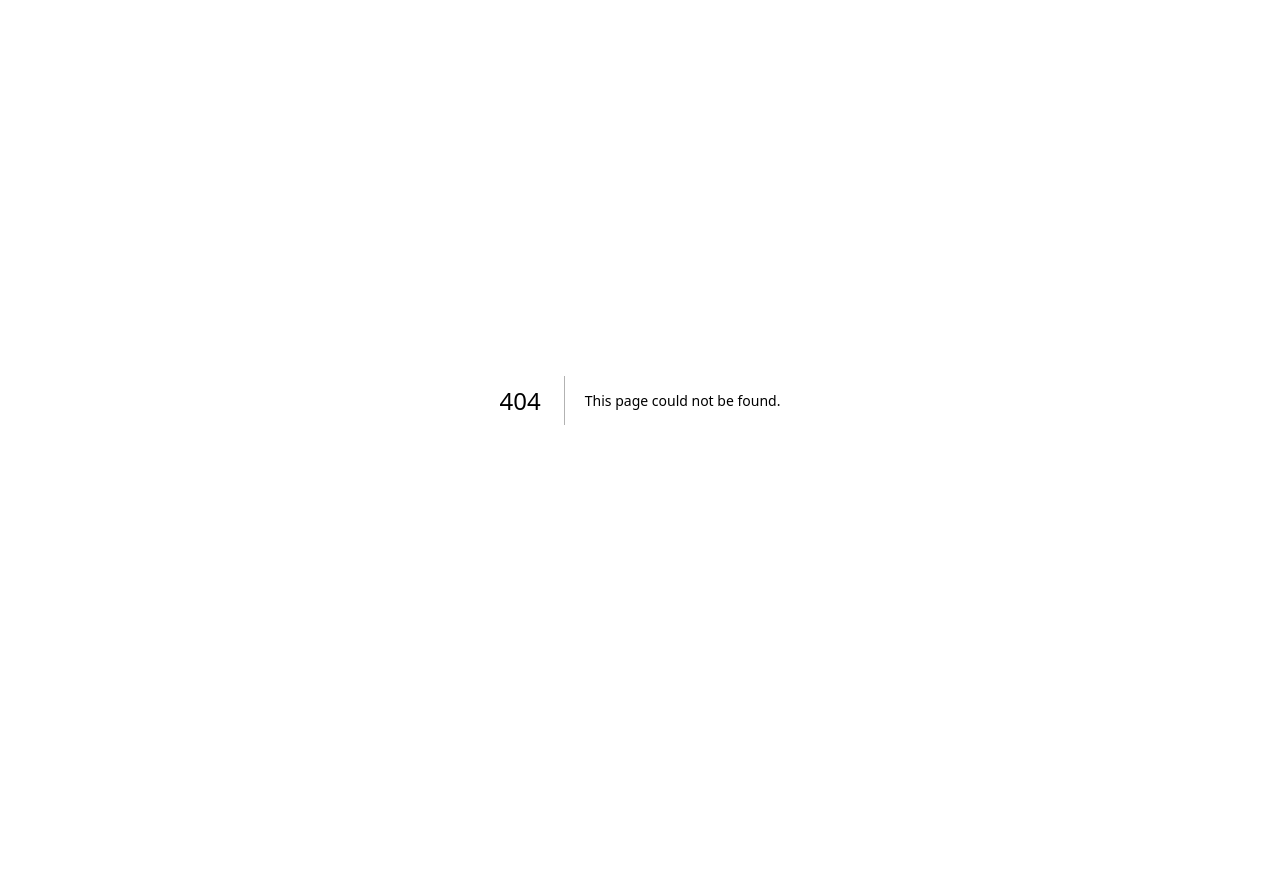
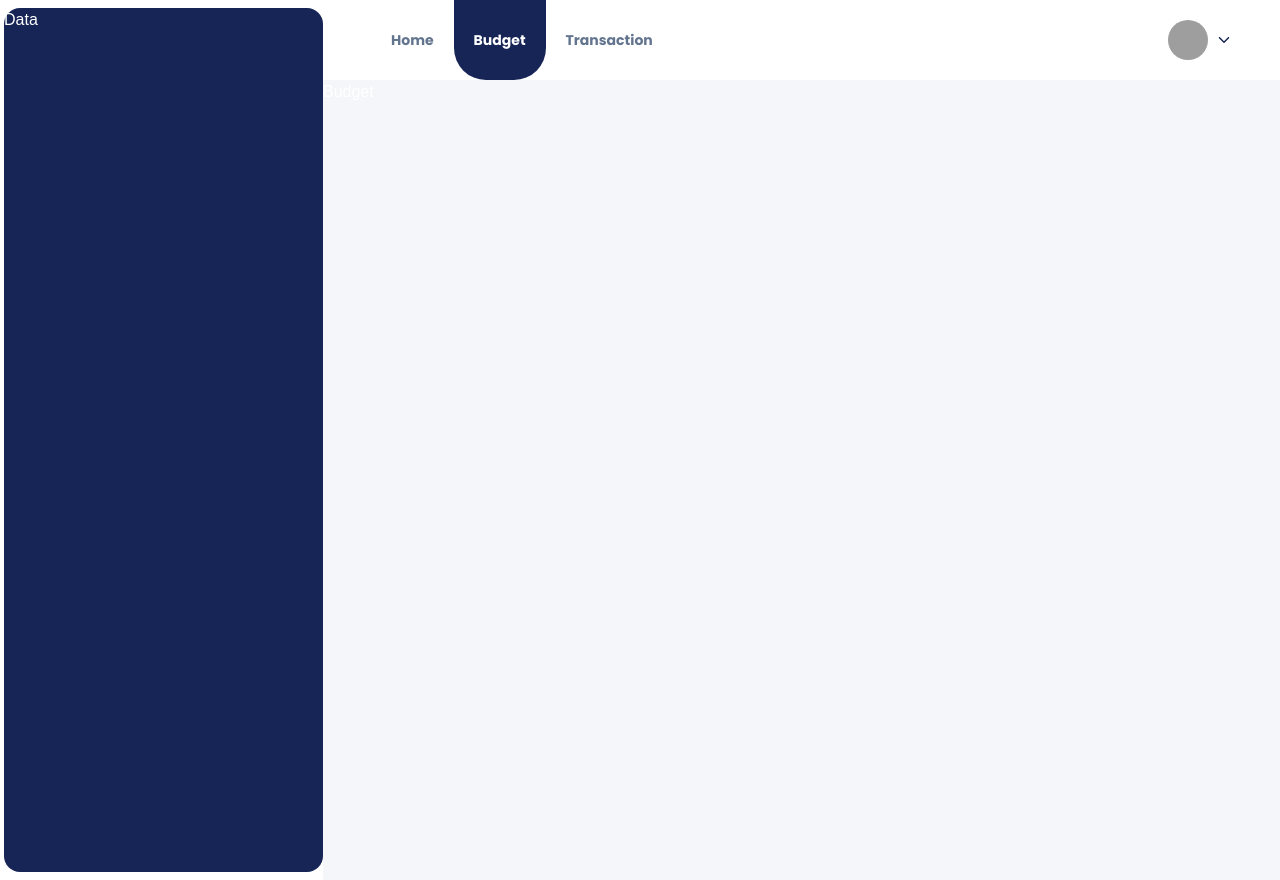
Before and after one commit to muhammadridhoamrullah/finance-tracker, a Next.js app in the folder nextjs-finance-tracker/: page /budget in a window 1280 px wide. Before the commit this address had no page. Before the commit the page ends 800 px from the top, so only its background shows below. Built offline with nearby package versions, Linux system fonts and the light colour scheme; grey boxes are pictures that could not be loaded.

Commit message:
FE NextJS: Navbar Done

```diff
--- /dev/null
+++ b/nextjs-finance-tracker/src/action.ts
@@ -0,0 +1,10 @@
+"use server";
+
+import { cookies } from "next/headers";
+import { redirect } from "next/navigation";
+
+export async function handleLogout() {
+  const cookiesStore = cookies();
+  (await cookiesStore).delete("access_token");
+  redirect("/login");
+}
--- /dev/null
+++ b/nextjs-finance-tracker/src/app/(auth)/budget/page.tsx
@@ -0,0 +1,7 @@
+export default function Budget() {
+  return (
+    <div className=" bg-[#F4F6FA] w-full min-h-screen">
+      <h1>Budget</h1>
+    </div>
+  );
+}
--- /dev/null
+++ b/nextjs-finance-tracker/src/app/(auth)/home/page.tsx
@@ -0,0 +1,8 @@
+export default function Home() {
+  return (
+    <div className=" bg-[#F4F6FA] w-full min-h-screen">
+      <h1>Home</h1>
+    </div>
+  );
+}
+// bg-[#F4F6FA]
--- /dev/null
+++ b/nextjs-finance-tracker/src/app/(auth)/layout.tsx
@@ -0,0 +1,19 @@
+import Data from "@/components/Data";
+import Navbar from "@/components/Navbar";
+
+export default function RootLayout({
+  children,
+}: Readonly<{ children: React.ReactNode }>) {
+  return (
+    <div className="flex min-h-screen ">
+      <div className="w-1/4 bg-blue-950 text-white rounded-2xl my-2 ml-1">
+        <Data />
+      </div>
+
+      <div className="w-3/4  text-white flex flex-col">
+        <Navbar />
+        {children}
+      </div>
+    </div>
+  );
+}
--- /dev/null
+++ b/nextjs-finance-tracker/src/app/(auth)/transaction/page.tsx
@@ -0,0 +1,7 @@
+export default function Transaction() {
+  return (
+    <div className=" bg-[#F4F6FA] w-full min-h-screen">
+      <h1>Transaction</h1>
+    </div>
+  );
+}
--- a/nextjs-finance-tracker/src/app/(non-auth)/login/page.tsx
+++ b/nextjs-finance-tracker/src/app/(non-auth)/login/page.tsx
@@ -29,7 +29,7 @@ export default function Login() {
     console.log(checkCookies, "ini cookies access_token");
 
     if (checkCookies) {
-      navigate.push("/");
+      navigate.push("/home");
     }
   }, []);
 
@@ -68,7 +68,7 @@ export default function Login() {
       if (response.ok) {
         Cookies.set("access_token", result.access_token);
 
-        navigate.push("/");
+        navigate.push("/home");
       } else {
         Swal.fire({
           icon: "error",
--- /dev/null
+++ b/nextjs-finance-tracker/src/components/Data.tsx
@@ -0,0 +1,7 @@
+export default function Data() {
+  return (
+    <div>
+      <h1>Data</h1>
+    </div>
+  );
+}
--- /dev/null
+++ b/nextjs-finance-tracker/src/components/Navbar.tsx
@@ -0,0 +1,102 @@
+"use client";
+
+import { handleLogout } from "@/action";
+import { poppins } from "@/font";
+import Link from "next/link";
+import { usePathname } from "next/navigation";
+import { useState } from "react";
+import { IoIosArrowDown } from "react-icons/io";
+import { IoIosArrowUp } from "react-icons/io";
+
+export default function Navbar() {
+  const path = usePathname();
+  const [dropdownOpen, setDropdownOpen] = useState(false);
+  console.log(dropdownOpen, "ini dropdownOpen");
+
+  function toggleDropdown() {
+    setDropdownOpen(!dropdownOpen);
+  }
+
+  function isActive(tab: string) {
+    return path.includes(tab)
+      ? " bg-blue-950 rounded-b-4xl  text-white"
+      : " text-slate-500";
+  }
+
+  return (
+    <div
+      className={`${poppins.className} flex w-full h-20 justify-between  gap-3 text-black px-12 `}
+    >
+      <div className="flex items-center w-3/4 h-full   font-bold text-sm ">
+        <Link
+          href={"/home"}
+          className={`${isActive(
+            "home"
+          )}  w-fit px-5 h-full flex items-center justify-center`}
+        >
+          Home
+        </Link>
+        <Link
+          href={"/budget"}
+          className={`${isActive(
+            "budget"
+          )} w-fit px-5 h-full flex items-center justify-center`}
+        >
+          Budget
+        </Link>
+        <Link
+          href={"/transaction"}
+          className={`${isActive(
+            "transaction"
+          )} w-fit px-5 h-full flex items-center justify-center`}
+        >
+          Transaction
+        </Link>
+      </div>
+      <div className=" flex items-center justify-end w-1/4 h-full">
+        <div
+          onClick={toggleDropdown}
+          className="relative flex items-center justify-center gap-2 cursor-pointer"
+        >
+          <img
+            src={
+              "https://upload.wikimedia.org/wikipedia/commons/0/06/Kang_Haerin_for_OLENS_2.jpg"
+            }
+            alt="Foto Profil"
+            className="w-10 h-10 rounded-full "
+          />
+          {dropdownOpen ? (
+            <IoIosArrowUp className="text-blue-950" />
+          ) : (
+            <IoIosArrowDown className="text-blue-950" />
+          )}
+        </div>
+
+        {dropdownOpen && (
+          <div className="absolute top-16 right-6 bg-blue-950 rounded-lg shadow-lg text-sm text-white p-4 w-32">
+            <ul className="flex flex-col gap-2">
+              <li>
+                <Link className="hover:text-yellow-500" href={"/account"}>
+                  Account
+                </Link>
+              </li>
+              <li>
+                <Link href={"/settings"} className="hover:text-yellow-500">
+                  Settings
+                </Link>
+              </li>
+              <li>
+                <button
+                  onClick={handleLogout}
+                  className="hover:text-yellow-500 cursor-pointer"
+                >
+                  Logout
+                </button>
+              </li>
+            </ul>
+          </div>
+        )}
+      </div>
+    </div>
+  );
+}
--- a/nextjs-finance-tracker/src/middleware.ts
+++ b/nextjs-finance-tracker/src/middleware.ts
@@ -7,14 +7,14 @@ export async function middleware(request: NextRequest) {
   try {
     // console.log("Masuk middleware");
 
-    const cookiesAuth = (await cookies()).get("Authorization");
+    const cookiesAuth = (await cookies()).get("access_token");
     // console.log(cookiesAuth, "ini cookiesAuth middleware");
 
     if (!cookiesAuth) {
       throw new Error("Authorization token not found");
     }
 
-    let token = cookiesAuth.value.split(" ")[1];
+    let token = cookiesAuth.value;
 
     // console.log(token, "ini token middleware");
 
@@ -67,5 +67,11 @@ export async function middleware(request: NextRequest) {
 }
 
 export const config = {
-  matcher: ["/api/budgets/:path*", "/api/transactions/:path*"],
+  matcher: [
+    "/api/budgets/:path*",
+    "/api/transactions/:path*",
+    "/home/:path*",
+    "/budget/:path*",
+    "/transaction/:path*",
+  ],
 };
```
Also changed, not shown: nextjs-finance-tracker/public/dashboard.webp (added).
